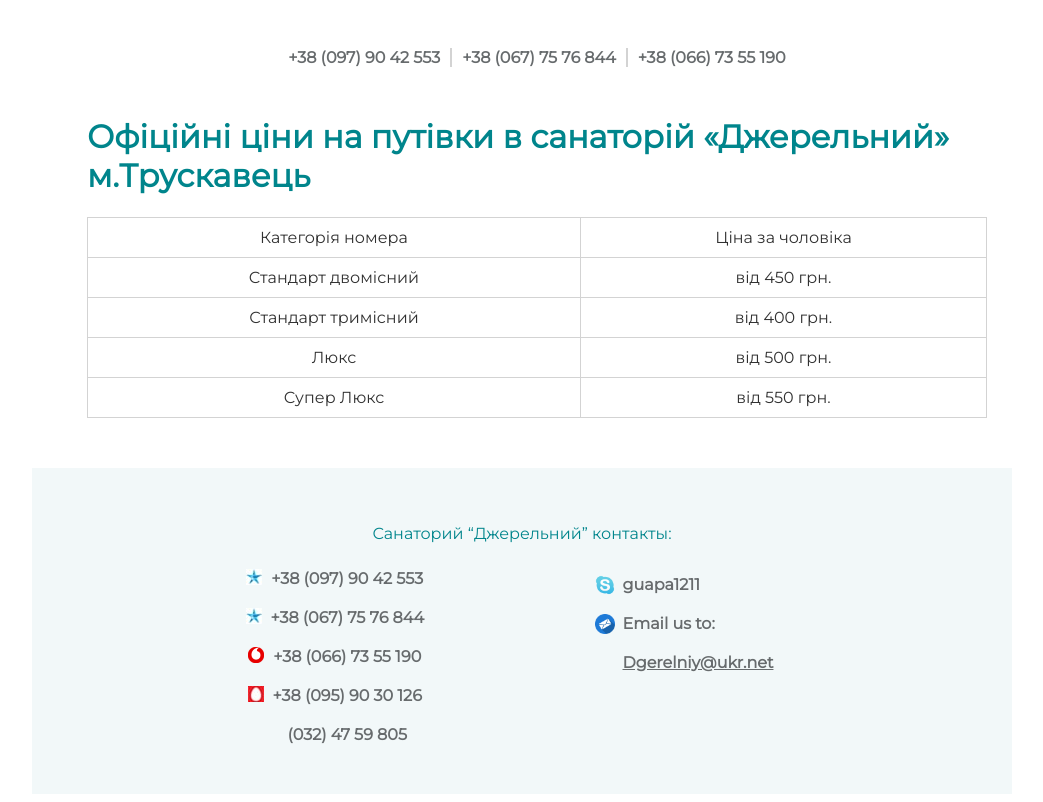
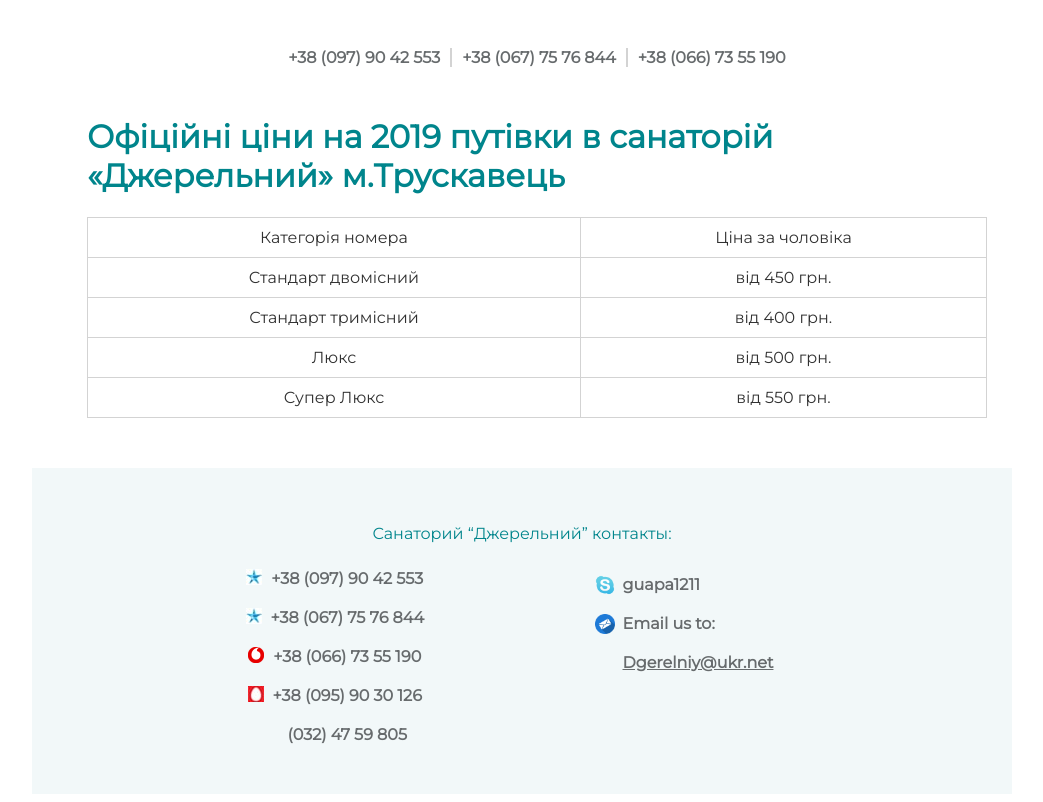
Before and after one commit to VadymBoguslavsky/react-sanatorii, a React (Create React App) app: page / in a window 1280 px wide. Shown: the part 1573-2375 px from the top of the page, without its empty margins (118-1161 px from the left). Built offline with nearby package versions, Linux system fonts and the light colour scheme; the HTML template or start-up script is replaced by a standard one.

Commit message:
Changd year

```diff
--- a/src/components/about/about.js
+++ b/src/components/about/about.js
@@ -80,7 +80,7 @@ const About = () => {
           </div>
           <div className="price">
             <h1 id="prices">
-              Офіційні ціни на путівки в санаторій «Джерельний» м.Трускавець
+              Офіційні ціни на 2019 путівки в санаторій «Джерельний» м.Трускавець
             </h1>
             <table className="table">
               <tbody>
```
